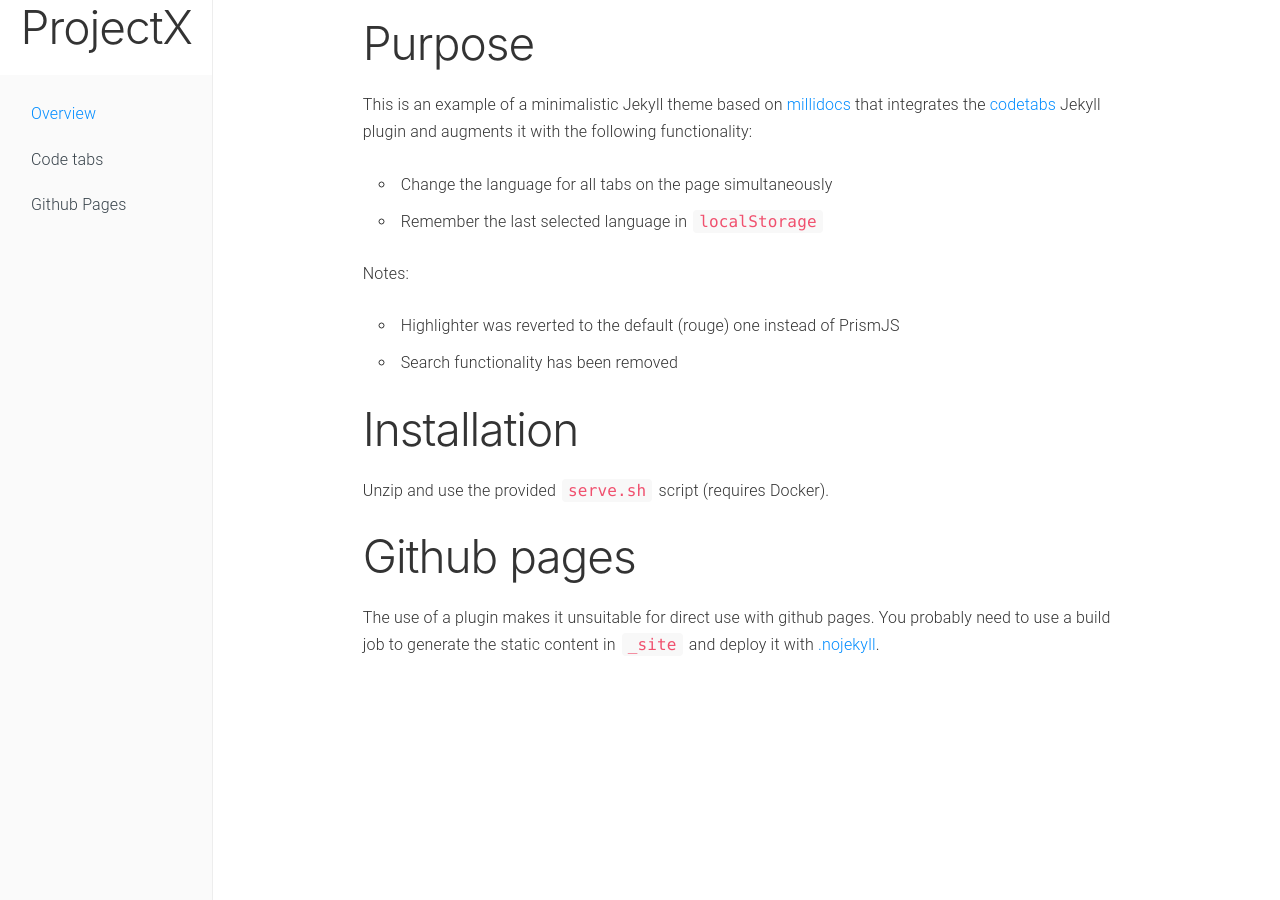
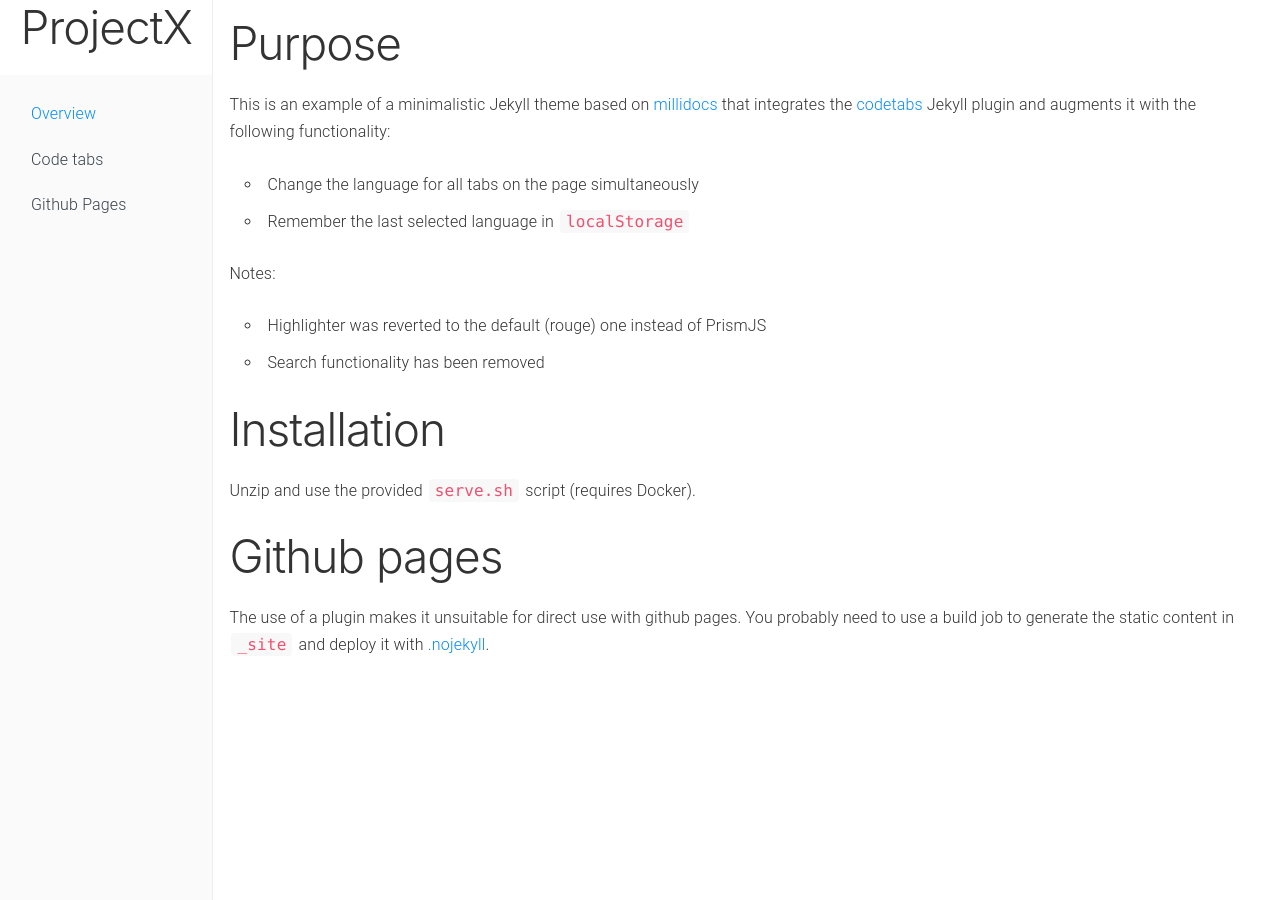
Before and after one commit to pgenevski/jekyll-codetabs, a Jekyll site: the page built from index.md, in a window 1280 px wide. Built offline with Jekyll 4.4.1, drawn with Linux system fonts in a browser that asks for light colours.

Commit message:
Fix main width and padding

```diff
--- a/_sass/variables.scss
+++ b/_sass/variables.scss
@@ -3,7 +3,6 @@
 */
 
 $base-height: 1em;
-$content-width: 800px;
 $sidebar-width: 300px;
 $mobile-width: 745px;
 $min-width: 360px;
--- a/assets/css/docs.scss
+++ b/assets/css/docs.scss
@@ -154,9 +154,8 @@ a {
 }
 
 .inner {
-  width: 100%;
-	max-width: $content-width;
-	padding: $base-height ($base-height * 2) ($base-height * 3) $base-height;
+	width: 100%;
+	padding: $base-height ($base-height * 2) $base-height $base-height;
 }
 
 .section {
```
